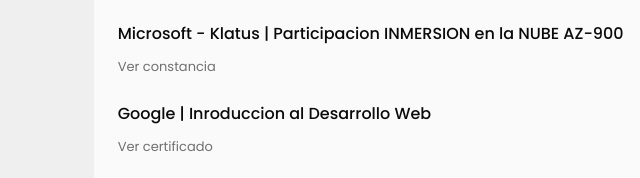
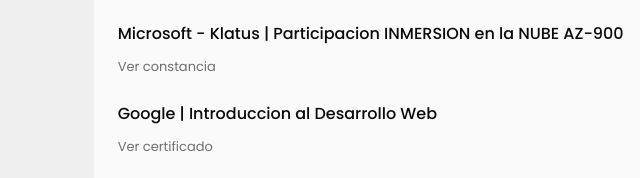
Before and after one commit to DevSaulSneider/SaulChavez-Developer, a plain HTML site: page index.html in a window 1280 px wide. Shown: the part 1820-1998 px from the top of the page, 385-1025 px from the left. Drawn offline with nearby package versions, Linux system fonts and the light colour scheme.

Commit message:
correccion ortografica

```diff
--- a/index.html
+++ b/index.html
@@ -328,7 +328,7 @@
             </div>
 
             <div class="certificados__content">
-              <h3 class="certificados__title">Google | Inroduccion al Desarrollo Web</h3>
+              <h3 class="certificados__title">Google | Introduccion al Desarrollo Web</h3>
               <p class="certificados__description"><a class="experiencia__company" href="public/pdf/certificados/Google-IntroduccionDesarrolloWeb.pdf" target="_blank" rel="noopener noreferrer">Ver certificado</a></p>
               <!-- <p class="certificados__description">Lorem ipsum dolor sit amet consectetur adipisicing elit. Ratione
                 eveniet rem eligendi quos vitae accusamus enim ea iste natus, dignissimos quasi accusantium dolore?
```
